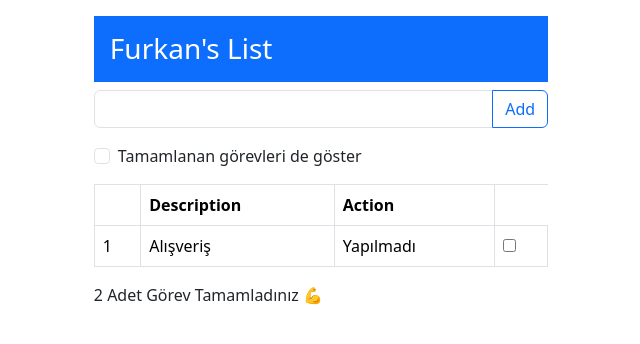
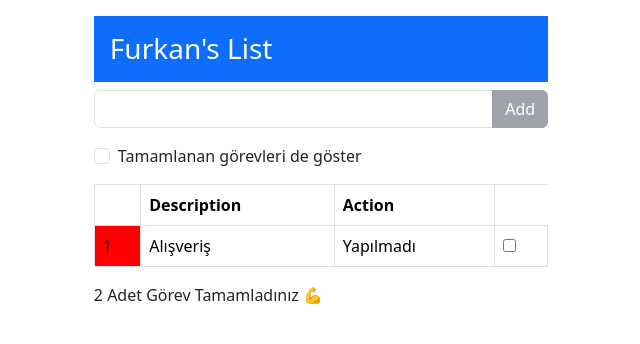
Before and after one commit to hFurkan99/Web-Development, an Angular app in the folder Angular/todo-app/: page / in a window 1280 px wide. Shown: the top 344 px of the page, without its empty margins (257-897 px from the left). Built offline with nearby package versions, Linux system fonts and the light colour scheme.

Commit message:
Class Binding

```diff
--- a/Angular/todo-app/src/app/todo/todo.component.css
+++ b/Angular/todo-app/src/app/todo/todo.component.css
@@ -0,0 +1,7 @@
+.dogru {
+  background-color: green;
+}
+
+.yanlis {
+  background-color: red;
+}
--- a/Angular/todo-app/src/app/todo/todo.component.html
+++ b/Angular/todo-app/src/app/todo/todo.component.html
@@ -7,9 +7,9 @@
 
 
             <div class="input-group mb-3">
-                <input (keypress)="handleStartWriting()" #txtItem type="text"
-                    (keyup.enter)=" addItem(txtItem.value); ; txtItem.value=''" class=" form-control">
-                <button (click)="addItem(txtItem.value); txtItem.value='' " class="btn btn-outline-primary">Add</button>
+                <input [(ngModel)]="inputText" (keypress)="handleStartWriting()" type="text" (keyup.enter)=" addItem()"
+                    class=" form-control">
+                <button [class]="getBtnClasses()" (click)="addItem()" class="btn">Add</button>
             </div>
             <p>{{errorMsg}} </p>
 
@@ -33,8 +33,8 @@
                         </tr>
                     </thead>
                     <tbody>
-                        <tr *ngFor="let item of getItems(); let i = index">
-                            <td>{{i + 1}} </td>
+                        <tr c *ngFor=" let item of getItems(); let i=index">
+                            <td class="{{ item.action ? 'dogru' : 'yanlis' }}">{{i + 1}} </td>
                             <td>{{item.description}} </td>
                             <td>
                                 <!-- <div *ngIf="item.action">Yapıldı</div>
--- a/Angular/todo-app/src/app/todo/todo.component.ts
+++ b/Angular/todo-app/src/app/todo/todo.component.ts
@@ -11,6 +11,7 @@ export class TodoComponent {
 
   displayAll: boolean = false;
   errorMsg: string = '';
+  inputText: string = '';
   model = new Model();
 
   // private name = 'Furkan';
@@ -26,15 +27,15 @@ export class TodoComponent {
     else return this.model.items.filter((item) => !item.action);
   }
 
-  addItem(value: string) {
+  addItem() {
     let length = this.model.items.length;
-    if (value !== '') {
-      console.log(value);
+    if (this.inputText !== '') {
       this.model.items.push({
         id: length + 1,
-        description: value,
+        description: this.inputText,
         action: false,
       });
+      this.inputText = '';
     } else {
       this.errorMsg = 'Yapılacak bir iş giriniz!';
     }
@@ -48,6 +49,14 @@ export class TodoComponent {
     return this.model.items.filter((item) => item.action === true).length;
   }
 
+  getBtnClasses() {
+    return {
+      disabled: this.inputText.length === 0,
+      'btn-secondary': this.inputText.length === 0,
+      'btn-primary': this.inputText.length > 0,
+    };
+  }
+
   // items: TodoItem[] = [
   //   //Interface ile tip kontrolü yapılırsa
   //   { id: 1, description: 'Kahvaltı', action: 'yes' },
```
